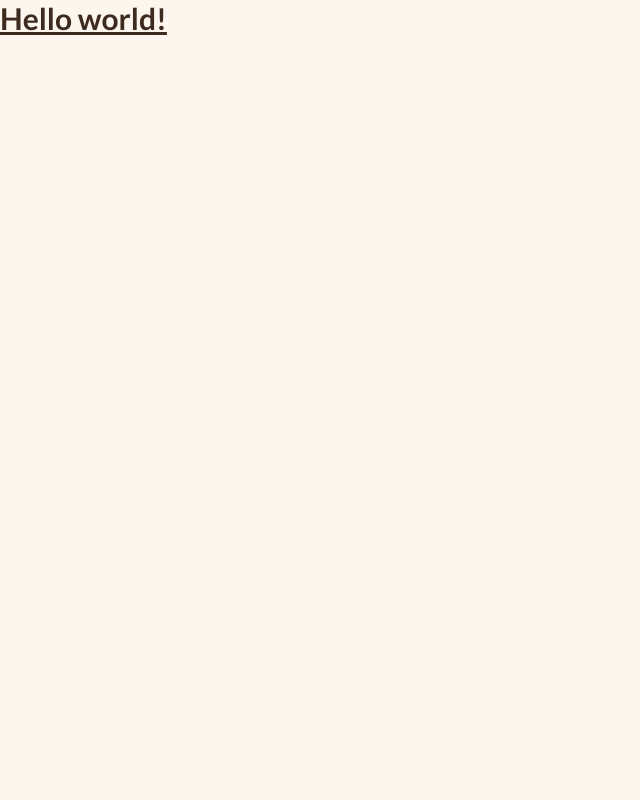
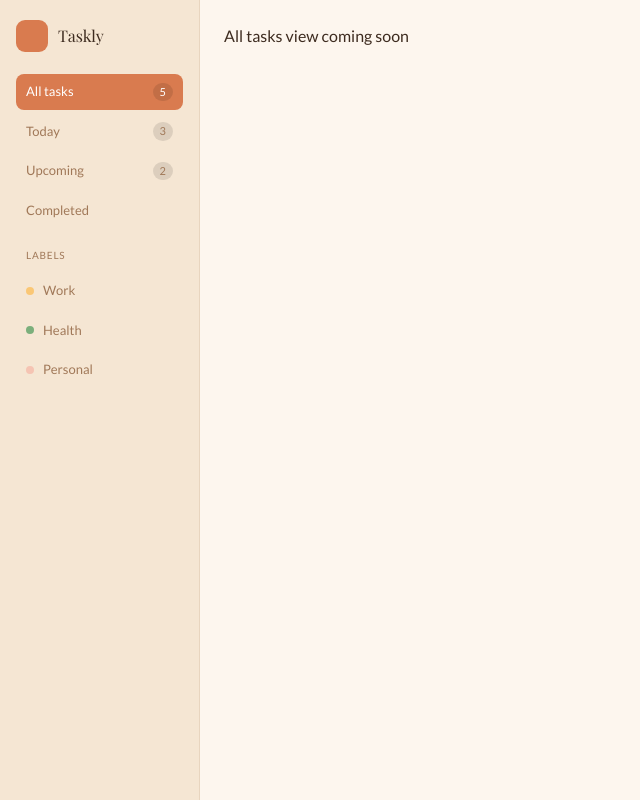
Before and after one commit to MahmudaJahan99/Taskly---Done-Feels-Good, a React (Vite) app: page / in a window 1280 px wide. Shown: the whole page, without its empty margins (0-640 px from the left). Built offline with nearby package versions, Linux system fonts and the light colour scheme; a web font is replaced by a local one.

Commit message:
routes and related components added

```diff
--- a/src/App.jsx
+++ b/src/App.jsx
@@ -1,11 +1,20 @@
 import './index.css'
+import { Routes, Route } from 'react-router-dom'
+import RootLayout from './compnents/RootLayout/RootLayout.jsx'
+import AllTasks from './pages/AllTasks.jsx'
+import Today from './pages/Today.jsx'
+import Upcoming from './pages/Upcoming.jsx'
+import Completed from './pages/Completed.jsx'
 
-function App() {
+export default function App() {
   return (
-<h1 class="text-3xl font-bold underline">
-    Hello world!
-  </h1>
+    <Routes>
+      <Route path="/" element={<RootLayout />}>
+        <Route index element={<AllTasks />} />
+        <Route path="today" element={<Today />} />
+        <Route path="upcoming" element={<Upcoming />} />
+        <Route path="done" element={<Completed />} />
+      </Route>
+    </Routes>
   )
 }
-
-export default App
--- /dev/null
+++ b/src/compnents/RootLayout/RootLayout.jsx
@@ -0,0 +1,13 @@
+import { Outlet } from 'react-router-dom'
+import Sidebar from '../Sidebar/Sidebar.jsx'
+
+export default function RootLayout() {
+  return (
+    <div style={{ display: 'flex', minHeight: '100vh', background: 'var(--color-bg)' }}>
+      <Sidebar />
+      <main style={{ flex: 1, display: 'flex', flexDirection: 'column' }}>
+        <Outlet />
+      </main>
+    </div>
+  )
+}
--- /dev/null
+++ b/src/compnents/Sidebar/Sidebar.jsx
@@ -0,0 +1,66 @@
+import { NavLink } from 'react-router-dom'
+
+const navItems = [
+  { to: '/', label: 'All tasks', count: 5 },
+  { to: '/today', label: 'Today', count: 3 },
+  { to: '/upcoming', label: 'Upcoming', count: 2 },
+  { to: '/done', label: 'Completed' },
+]
+
+const labels = [
+  { name: 'Work', color: '#FAC775' },
+  { name: 'Health', color: '#7BAF7B' },
+  { name: 'Personal', color: '#F5C4B3' },
+]
+
+export default function Sidebar() {
+  return (
+    <aside style={{
+      width: '200px', background: 'var(--color-surface)',
+      borderRight: '0.5px solid var(--color-border)',
+      padding: '20px 16px', display: 'flex',
+      flexDirection: 'column', gap: '4px'
+    }}>
+
+      {/* Logo */}
+      <div style={{ display: 'flex', alignItems: 'center', gap: '10px', marginBottom: '18px' }}>
+        <div style={{ width: 32, height: 32, background: 'var(--color-primary)', borderRadius: 9, display: 'flex', alignItems: 'center', justifyContent: 'center' }}>
+          {/* inline svg logo mark */}
+        </div>
+        <span style={{ fontFamily: 'var(--font-display)', fontSize: 16, color: 'var(--color-text)' }}>Taskly</span>
+      </div>
+
+      {/* Nav links */}
+      {navItems.map(item => (
+        <NavLink
+          key={item.to}
+          to={item.to}
+          end={item.to === '/'}   /* 'end' prevents '/' matching all routes */
+          style={({ isActive }) => ({
+            display: 'flex', alignItems: 'center', gap: 9,
+            padding: '8px 10px', borderRadius: 8, fontSize: 13,
+            textDecoration: 'none',
+            background: isActive ? 'var(--color-primary)' : 'transparent',
+            color: isActive ? '#fff' : 'var(--color-muted)',
+          })}
+        >
+          {item.label}
+          {item.count && (
+            <span style={{ marginLeft: 'auto', fontSize: 11, background: 'rgba(0,0,0,0.1)', borderRadius: 10, padding: '1px 7px' }}>
+              {item.count}
+            </span>
+          )}
+        </NavLink>
+      ))}
+
+      {/* Labels section */}
+      <p style={{ fontSize: 10, textTransform: 'uppercase', letterSpacing: '0.08em', color: 'var(--color-muted)', margin: '16px 0 6px 10px' }}>Labels</p>
+      {labels.map(label => (
+        <button key={label.name} style={{ display: 'flex', alignItems: 'center', gap: 9, padding: '8px 10px', borderRadius: 8, fontSize: 13, background: 'none', border: 'none', cursor: 'pointer', color: 'var(--color-muted)' }}>
+          <div style={{ width: 8, height: 8, borderRadius: '50%', background: label.color }} />
+          {label.name}
+        </button>
+      ))}
+    </aside>
+  )
+}
--- /dev/null
+++ b/src/pages/AllTasks.jsx
@@ -0,0 +1,9 @@
+import React from 'react';
+
+const AllTasks = () => {
+    return (
+        <div style={{ padding: '24px' }}>All tasks view coming soon</div>
+    );
+};
+
+export default AllTasks;
--- /dev/null
+++ b/src/pages/Completed.jsx
@@ -0,0 +1,11 @@
+import React from 'react';
+
+const Completed = () => {
+    return (
+        <div>
+
+        </div>
+    );
+};
+
+export default Completed;
--- /dev/null
+++ b/src/pages/Today.jsx
@@ -0,0 +1,11 @@
+import React from 'react';
+
+const Today = () => {
+    return (
+        <div>
+
+        </div>
+    );
+};
+
+export default Today;
--- /dev/null
+++ b/src/pages/Upcoming.jsx
@@ -0,0 +1,11 @@
+import React from 'react';
+
+const Upcoming = () => {
+    return (
+        <div>
+
+        </div>
+    );
+};
+
+export default Upcoming;
```
